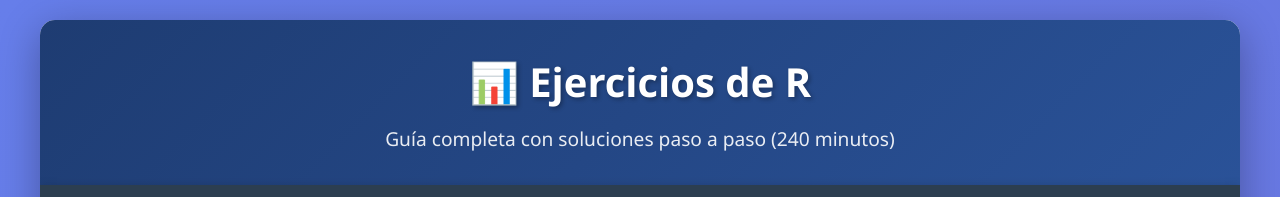
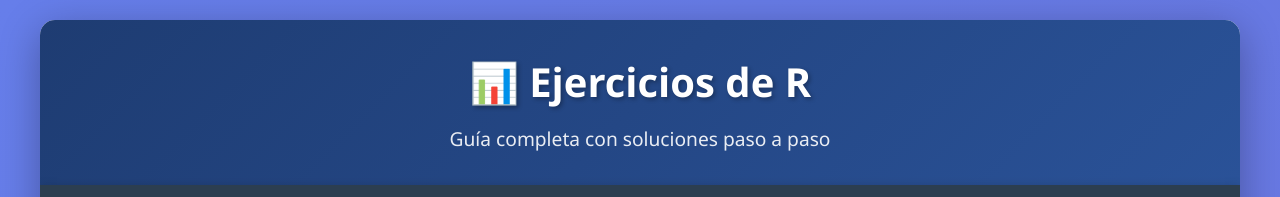
Before and after one commit to mmcamposanalberto-bit/proxectosestatisticos, a plain HTML site: page index.html in a window 1280 px wide. Shown: the top 197 px of the page. Drawn offline with Linux system fonts and the light colour scheme.

Commit message:
Update index.html

```diff
--- a/index.html
+++ b/index.html
@@ -287,7 +287,7 @@
     <div class="container">
         <header>
             <h1>📊 Ejercicios de R </h1>
-            <p>Guía completa con soluciones paso a paso (240 minutos)</p>
+            <p>Guía completa con soluciones paso a paso</p>
         </header>
 
         <nav>
```
